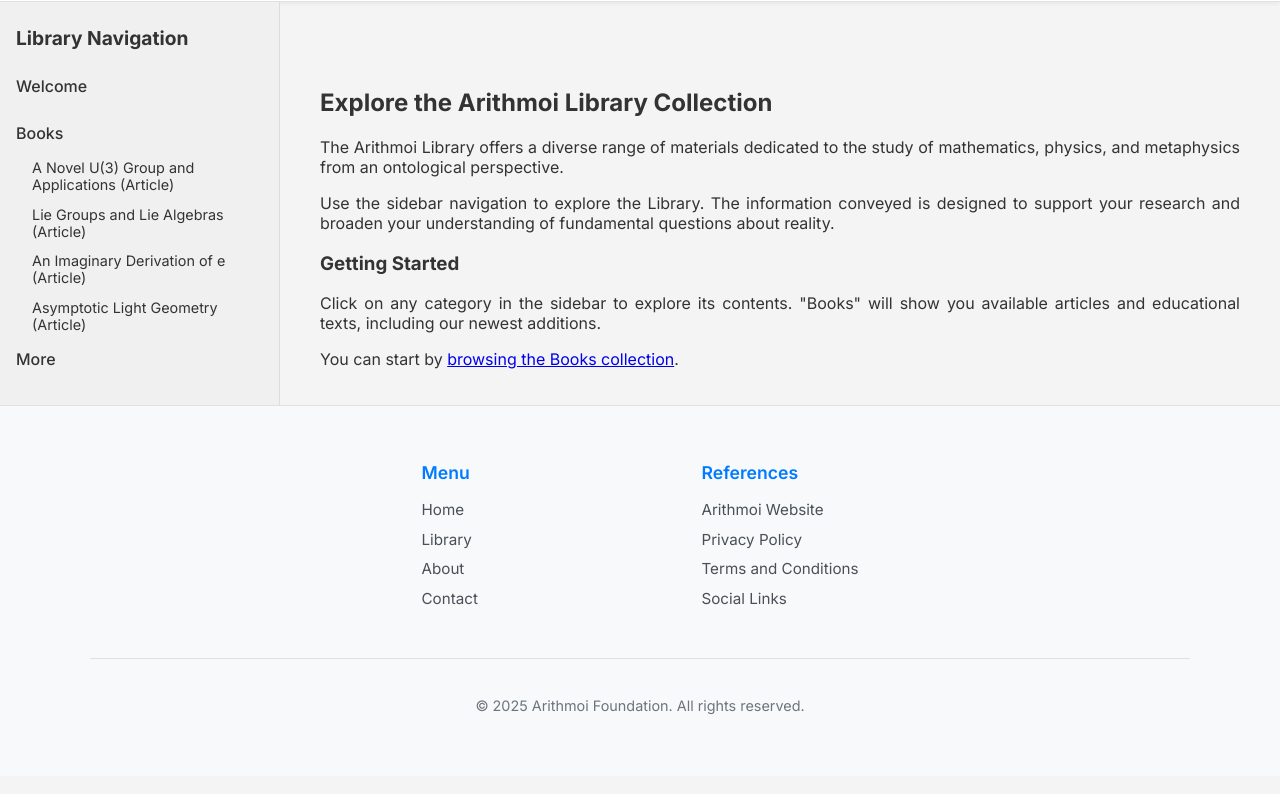
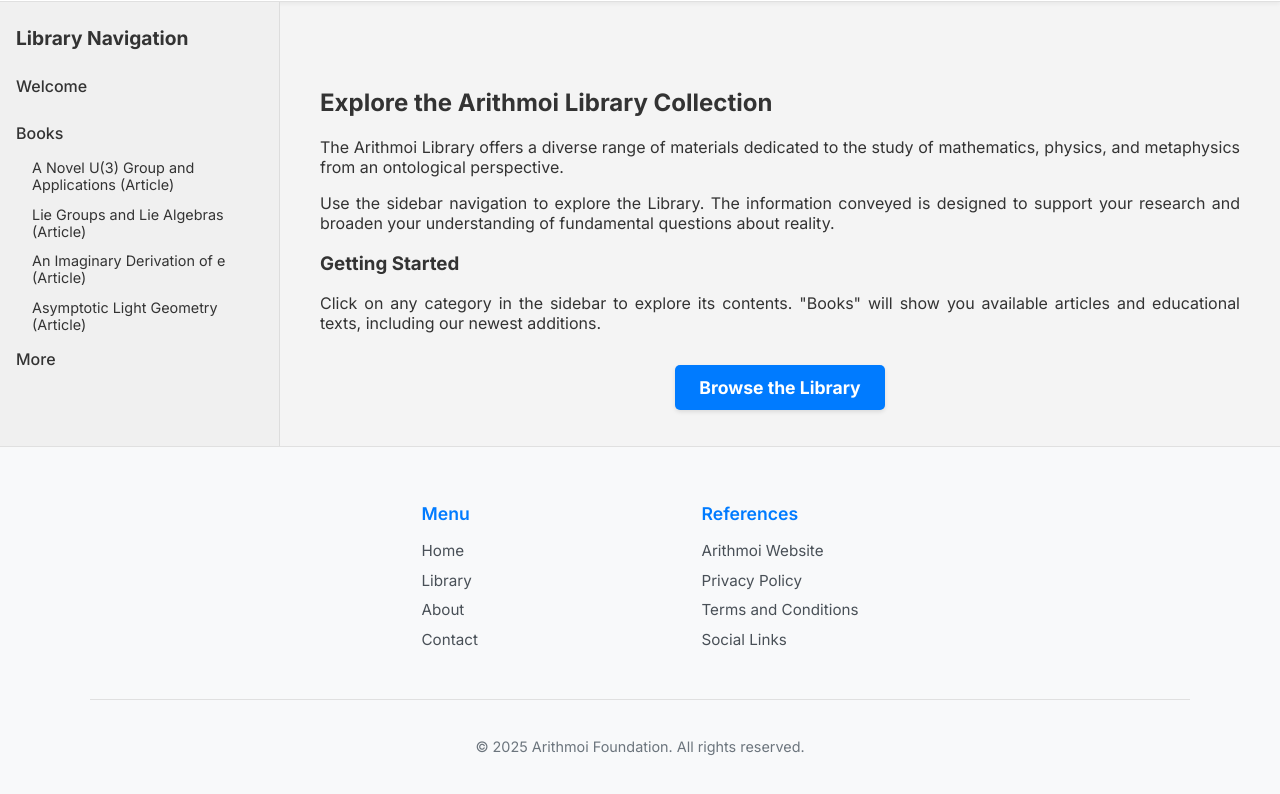
Before and after one commit to arithmoi/library, an Astro site: page /library in a window 1280 px wide. Shown: the part 58-852 px from the top of the page. Built offline with nearby package versions, Linux system fonts and the light colour scheme; Astro itself is replaced by a stand-in of ours.

Commit message:
update website library welcome cta

```diff
--- a/src/pages/library/index.astro
+++ b/src/pages/library/index.astro
@@ -12,5 +12,36 @@ import Layout from '../../layouts/Layout.astro';
   </p>
   <h3>Getting Started</h3>
   <p>Click on any category in the sidebar to explore its contents. "Books" will show you available articles and educational texts, including our newest additions.</p>
-  <p>You can start by <a href="/library/books">browsing the Books collection</a>.</p>
+  <div class="cta-container">
+    <a href="/library/books" class="cta-button">Browse the Library</a>
+  </div>
 </Layout>
+
+<style>
+  .cta-container {
+    text-align: center; /* Center the button */
+    margin-top: 2rem;
+    margin-bottom: 1rem;
+  }
+
+  .cta-button {
+    display: inline-block;
+    padding: 12px 24px;
+    font-size: 1.1em;
+    font-weight: bold;
+    color: #fff;
+    background-color: #007bff; /* Primary blue */
+    border: none;
+    border-radius: 5px;
+    text-decoration: none;
+    transition: background-color 0.3s ease;
+    box-shadow: 0 2px 4px rgba(0,0,0,0.1);
+  }
+
+  .cta-button:hover,
+  .cta-button:focus {
+    background-color: #0056b3; /* Darker blue on hover/focus */
+    color: #fff;
+    text-decoration: none;
+  }
+</style>
```
